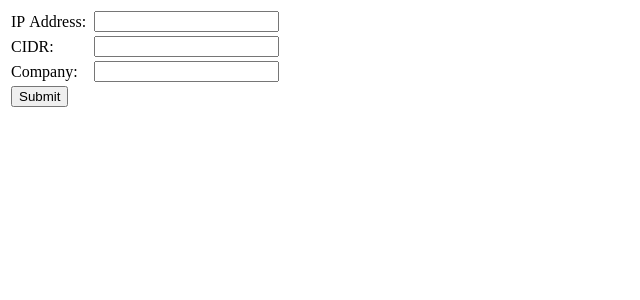
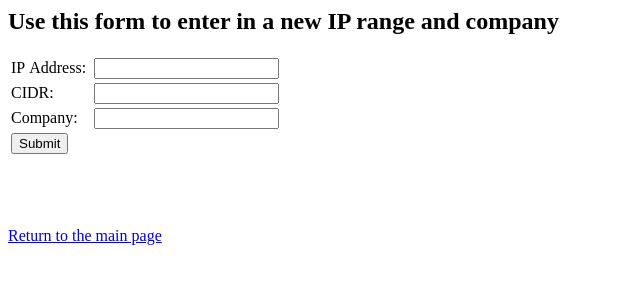
Before and after one commit to danodemano/ip-range-contacts, a PHP site: page /ipcreate.php in a window 1280 px wide. Shown: the top 300 px of the page, without its empty margins (0-640 px from the left). Run offline with PHP 8.4, Linux system fonts and the light colour scheme.

Commit message:
Update ipcreate.php

```diff
--- a/ipcreate.php
+++ b/ipcreate.php
@@ -15,16 +15,13 @@ if ($op=='') {
 	$company 	= $_SESSION['company'];
 } //if ($op<>'') {
 
-//Get the configs and connect to the database
-//require_once('lib/dbconfig.php');
-//require_once('lib/dbconnect.php');
 ?>
 <html>
 <head>
 <title>IP Address Contacts - Create Network</title>
 </head>
 <body>
-
+<h2>Use this form to enter in a new IP range and company</h2>
 <form method="post" action='lib/doipcreate.php'>
 	<table>
 		<tr>
@@ -45,7 +42,7 @@ if ($op=='') {
 		</tr>
 	</table>
 </form>
-<?
-//Close the database connection
-//require_once('lib/dbclose.php');
-?>
+<br>
+<br>
+<br>
+<a href="index.php">Return to the main page</a>
```
